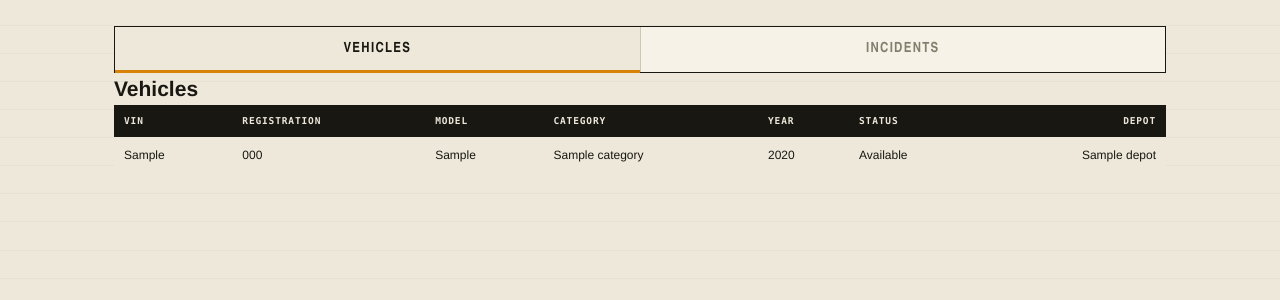
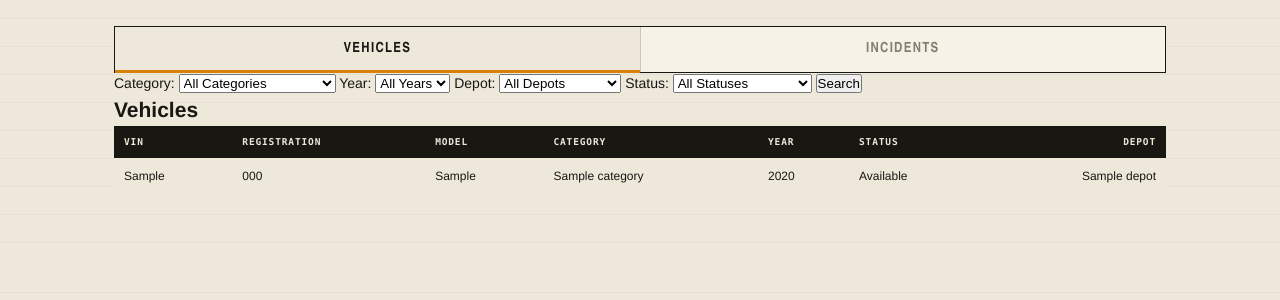
Before and after one commit to Skibidiboi2000/COS20031-Database-Design-Project, a PHP site: page /untitled_folder/customer.php in a window 1280 px wide. Shown: the part 60-360 px from the top of the page. Run offline with PHP 8.4, Linux system fonts and the light colour scheme; tables that the repository leaves empty hold one stand-in row (values such as "Sample post").

Commit message:
Add a search box to filter vehicles in customer.php

```diff
--- a/frontend/untitled_folder/customer.php
+++ b/frontend/untitled_folder/customer.php
@@ -28,9 +28,59 @@ include 'dbconn.php'
     <label for="tab1">Vehicles</label>
     <label for="tab2">Incidents</label>
   </div>
-
   <!-- ==================== VEHICLES ==================== -->
   <div id="content1" class="tab-content">
+    <!-- ==================== VEHICLES SEARCH FORM ==================== -->
+    <form method="GET" action="customer.php">
+    <!-- Category dropdown -->
+    <label for="category">Category:</label>
+    <select name="category" id="category">
+        <option value="">All Categories</option>
+        <option value="Delivery Van">Delivery Van</option>
+        <option value="Refrigerated Truck">Refrigerated Truck</option>
+        <option value="Electric Van">Electric Van</option>
+        <option value="Service Vehicle">Service Vehicle</option>
+        <option value="Heavy Transport Truck">Heavy Transport Truck</option>
+    </select>
+
+    <!-- Year dropdown -->
+    <label for="year">Year:</label>
+    <select name="year" id="year">
+        <option value="">All Years</option>
+        <?php
+        for ($y = 2010; $y <= 2026; $y++) {
+            echo "<option value='$y'>$y</option>";
+        }
+        ?>
+    </select>
+
+    <!-- Depot dropdown -->
+    <label for="depot">Depot:</label>
+    <select name="depot" id="depot">
+        <option value="">All Depots</option>
+        <option value="Ha Noi">Ha Noi</option>
+        <option value="Da Nang">Da Nang</option>
+        <option value="Ho Chi Minh City">Ho Chi Minh City</option>
+        <option value="Can Tho">Can Tho</option>
+    </select>
+
+    <!-- Status dropdown -->
+    <label for="status">Status:</label>
+    <select name="status" id="status">
+        <option value="">All Statuses</option>
+        <option value="Available">Available</option>
+        <option value="Active">Active</option>
+        <option value="Under Maintenance">Under Maintenance</option>
+        <option value="Retired">Retired</option>
+        <option value="Awaiting Inspection">Awaiting Inspection</option>
+        <option value="Out of Service">Out of Service</option>
+    </select>
+
+    <button type="submit">Search</button>
+</form>
+
+ <!-- ==================== VEHICLES SEARCH FORM ==================== -->
+
     <div class="table-section">
       <h2>Vehicles</h2>
       <table>
@@ -47,6 +97,27 @@ include 'dbconn.php'
         </thead>
         <tbody>
           <?php
+            $conditions = [];
+
+            if (!empty($_GET['category'])) {
+                $category = $conn->real_escape_string($_GET['category']);
+                $conditions[] = "vc.category_name = '$category'";
+            }
+
+            if (!empty($_GET['year'])) {
+                $year = (int)$_GET['year'];
+                $conditions[] = "v.year_of_manufacture = $year";
+            }
+
+            if (!empty($_GET['depot'])) {
+                $depot = $conn->real_escape_string($_GET['depot']);
+                $conditions[] = "d.depot_name = '$depot'";
+            }
+            if (!empty($_GET['status'])) {
+                $status = $conn->real_escape_string($_GET['status']);
+                $conditions[] = "v.operational_status = '$status'";
+            }
+
           $sql = "SELECT vin, registration_number, model, vc.category_name as vehicle_type, year_of_manufacture, operational_status, d.depot_name as depot_name
                   FROM Vehicles v
                   JOIN Vehicle_Categories vc
@@ -54,7 +125,11 @@ include 'dbconn.php'
                   JOIN Depots d
                   ON v.current_depot_id = d.depot_id
                   ";
-          $result = $conn->query($sql);
+          if (count($conditions) > 0) {
+            $sql .= " WHERE " . implode(" AND ", $conditions);
+            }
+
+            $result = $conn->query($sql);
 
           if ($result && $result->num_rows > 0) {
               while($row = $result->fetch_assoc()) {
```
